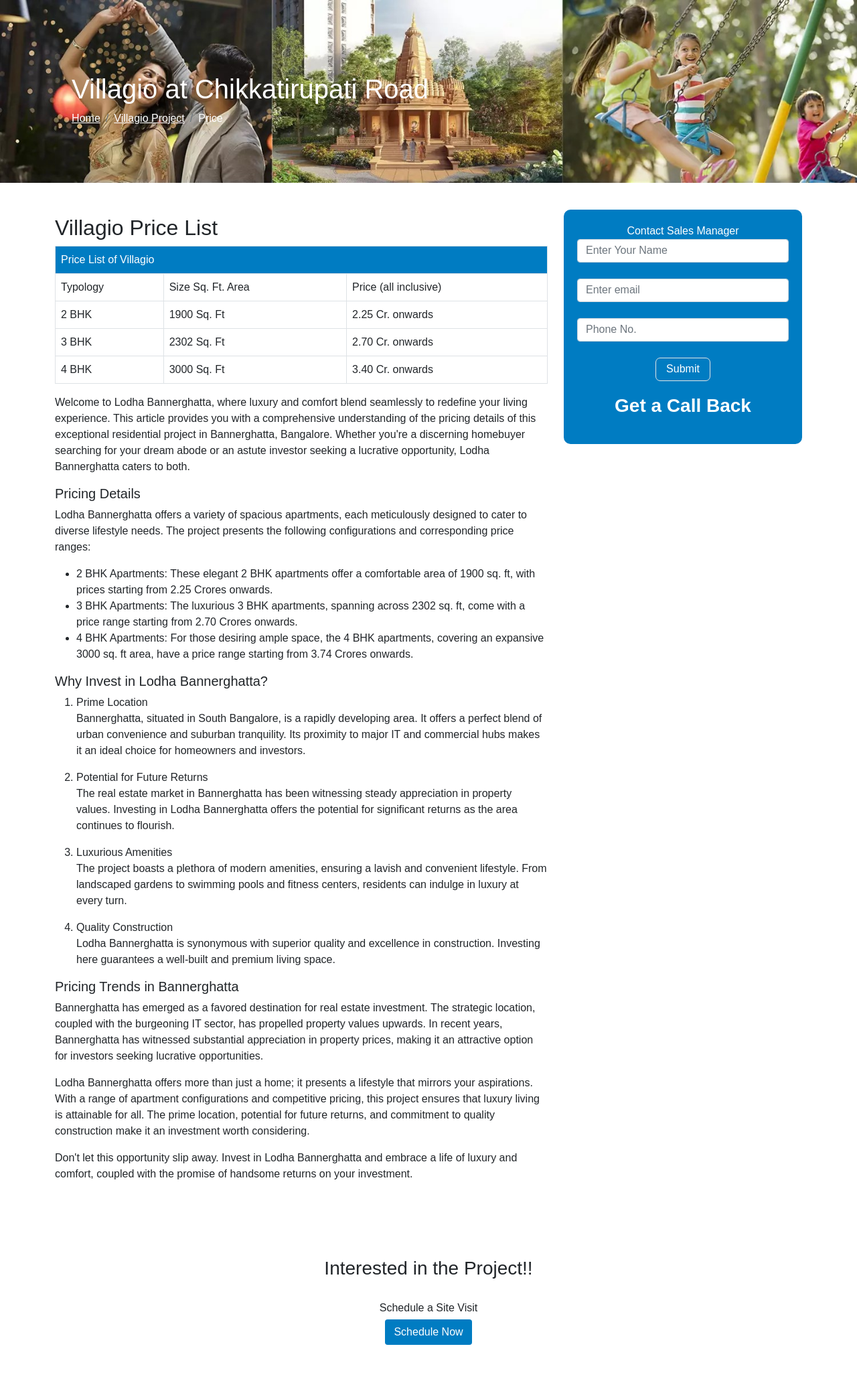
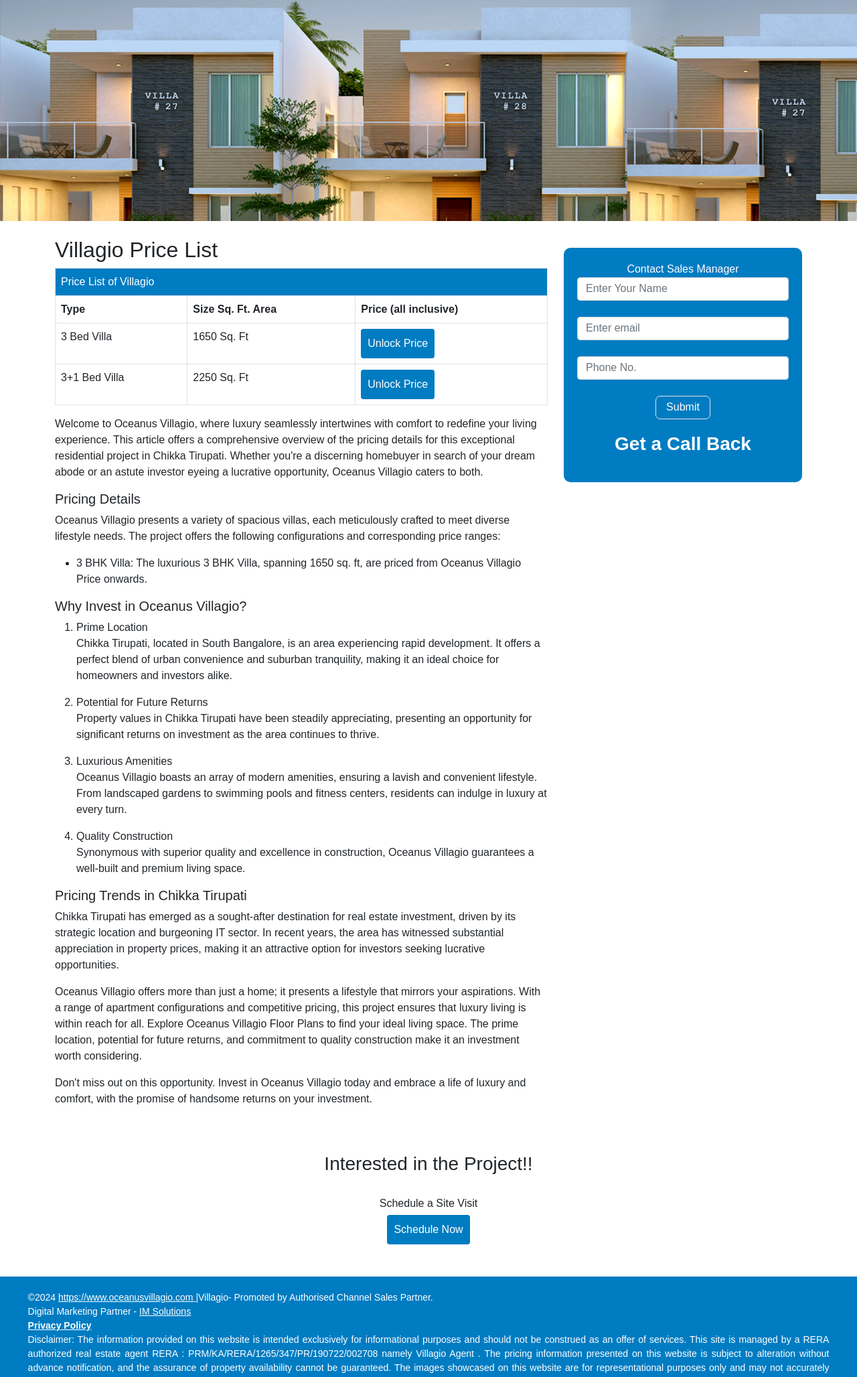
Before and after one commit to thilak-gowda/oceanusvillagio, a PHP site: page /price.html in a window 1280 px wide. Shown: the part 159-2215 px from the top of the page at 67% size. Run offline with PHP 8.4, Linux system fonts and the light colour scheme.

Commit message:
Add files via upload

```diff
--- a/price.html
+++ b/price.html
@@ -61,7 +61,7 @@
                     </li>
 
 
-                    <button class="brh-btn">Brochure</button>
+                    <button class="brh-btn"type="button" data-bs-toggle="modal" data-bs-target="#enquire_form_popup">Brochure</button>
                     <li class="nav-item nv-lst">
                         <img src="https://oceanuswhitemeadows.com/staging/images1/logo.png" alt=" Villagio logo "
                             title="Villagio logo" class="w-50">
@@ -74,16 +74,8 @@
     </header>
    <section>
     <div class="am-ban">
-    <img src="staging/images/ame/lodha-amen-img.jpg" alt="" class="w-100">
-    <div class="am-txt text-white"><h1>Villagio at Chikkatirupati Road</h1>
-        <nav>
-            <ol class="breadcrumb text-white">
-              <li class="breadcrumb-item"><a href="./" class="text-white">Home</a></li>
-              <!---<li class="breadcrumb-item"><a href=".././">Projects</a></li>--->
-              <li class="breadcrumb-item"><a href="./" class="text-white">Villagio Project</a></li>
-              <li class="breadcrumb-item " aria-current="page text-white">Price</li>
-            </ol>
-          </nav></div>
+    <img src="staging/images/price-page.jpg" alt="" class="w-100">
+
 </div>
    </section>
 
@@ -119,74 +111,67 @@
             </div>
           </div>
         </div>
-        <div class="col-lg-8 pt-5 pb-5">
+        <div class="col-lg-8 pt-4 pb-1">
             <h2>Villagio Price List</h2>
-            <table class="table table-bordered">
+            <table class="table table-bordered ">
                 <tbody>
                   <tr class="tb-cont">
                     <td class="topplan text-white" colspan="4">Price List of Villagio</td>
                   </tr>
                   <tr>
-                    <td rowspan="2">Typology</td>
-                    <td rowspan="2">Size Sq. Ft. Area</td>
-                    <td colspan="2">Price (all inclusive)</td>
+                    <td rowspan="2"><b>Type</b></td>
+                    <td rowspan="2"><b>Size Sq. Ft. Area</b></td>
+                    <td colspan="2"><b>Price (all inclusive)</b></td>
                   </tr>
                   <tr>
 
                   </tr>
                   <tr>
-                    <td>2 BHK</td>
-                    <td>1900 Sq. Ft</td>
-                    <td>2.25 Cr. onwards</td>
+                    <td>3 Bed Villa</td>
+                    <td>1650 Sq. Ft</td>
+                    <td><button type="button" class="btn sbtn" data-bs-toggle="modal" data-bs-target="#enquire_form_popup">Unlock Price</button></td>
                   </tr>
                   <tr>
-                    <td>3 BHK</td>
-                    <td>2302 Sq. Ft</td>
-                    <td>2.70 Cr. onwards</td>
+                    <td>3+1 Bed Villa</td>
+                    <td>2250 Sq. Ft</td>
+                    <td>
+                   <button type="button" class="btn sbtn" data-bs-toggle="modal" data-bs-target="#enquire_form_popup">Unlock Price</button></td>
                   </tr>
-                  <tr>
-                    <td>4 BHK</td>
-                    <td>3000 Sq. Ft</td>
-                    <td>3.40 Cr. onwards</td>
-                  </tr>
+
                 </tbody>
               </table>
 
-              <p>Welcome to Lodha Bannerghatta, where luxury and comfort blend seamlessly to redefine your living experience. This article provides you with a comprehensive understanding of the pricing details of this exceptional residential project in Bannerghatta, Bangalore. Whether you're a discerning homebuyer searching for your dream abode or an astute investor seeking a lucrative opportunity, Lodha Bannerghatta caters to both.</p>
+              <p>Welcome to Oceanus Villagio, where luxury seamlessly intertwines with comfort to redefine your living experience. This article offers a comprehensive overview of the pricing details for this exceptional residential project in Chikka Tirupati. Whether you're a discerning homebuyer in search of your dream abode or an astute investor eyeing a lucrative opportunity, Oceanus Villagio caters to both.</p>
 
               <h5>Pricing Details</h5>
-              <p>Lodha Bannerghatta offers a variety of spacious apartments, each meticulously designed to cater to diverse lifestyle needs. The project presents the following configurations and corresponding price ranges:</p>
+              <p>Oceanus Villagio presents a variety of spacious villas, each meticulously crafted to meet diverse lifestyle needs. The project offers the following configurations and corresponding price ranges:</p>
 
               <ul>
-                <li>2 BHK Apartments: These elegant 2 BHK apartments offer a comfortable area of 1900 sq. ft, with prices starting from 2.25 Crores onwards.</li>
-
-                <li>3 BHK Apartments: The luxurious 3 BHK apartments, spanning across 2302 sq. ft, come with a price range starting from 2.70 Crores onwards.</li>
-
-                <li>4 BHK Apartments: For those desiring ample space, the 4 BHK apartments, covering an expansive 3000 sq. ft area, have a price range starting from 3.74 Crores onwards.</li>
+                <li>3 BHK Villa: The luxurious 3 BHK Villa, spanning 1650 sq. ft, are priced from Oceanus Villagio Price onwards.</li>
               </ul>
 
-              <h5>Why Invest in Lodha Bannerghatta?</h5>
+              <h5>Why Invest in Oceanus Villagio?</h5>
 
               <ol>
                 <li>Prime Location</li>
-                <p>Bannerghatta, situated in South Bangalore, is a rapidly developing area. It offers a perfect blend of urban convenience and suburban tranquility. Its proximity to major IT and commercial hubs makes it an ideal choice for homeowners and investors.</p>
+                <p>Chikka Tirupati, located in South Bangalore, is an area experiencing rapid development. It offers a perfect blend of urban convenience and suburban tranquility, making it an ideal choice for homeowners and investors alike.</p>
 
                 <li>Potential for Future Returns</li>
-                <p>The real estate market in Bannerghatta has been witnessing steady appreciation in property values. Investing in Lodha Bannerghatta offers the potential for significant returns as the area continues to flourish.</p>
+                <p>Property values in Chikka Tirupati have been steadily appreciating, presenting an opportunity for significant returns on investment as the area continues to thrive.</p>
 
                 <li>Luxurious Amenities</li>
-                <p>The project boasts a plethora of modern amenities, ensuring a lavish and convenient lifestyle. From landscaped gardens to swimming pools and fitness centers, residents can indulge in luxury at every turn.</p>
+                <p>Oceanus Villagio boasts an array of modern amenities, ensuring a lavish and convenient lifestyle. From landscaped gardens to swimming pools and fitness centers, residents can indulge in luxury at every turn.</p>
 
                 <li>Quality Construction</li>
-                <p>Lodha Bannerghatta is synonymous with superior quality and excellence in construction. Investing here guarantees a well-built and premium living space.</p>
+                <p>Synonymous with superior quality and excellence in construction, Oceanus Villagio guarantees a well-built and premium living space.</p>
               </ol>
 
-              <h5>Pricing Trends in Bannerghatta</h5>
-              <p>Bannerghatta has emerged as a favored destination for real estate investment. The strategic location, coupled with the burgeoning IT sector, has propelled property values upwards. In recent years, Bannerghatta has witnessed substantial appreciation in property prices, making it an attractive option for investors seeking lucrative opportunities.</p>
+              <h5>Pricing Trends in Chikka Tirupati</h5>
+              <p>Chikka Tirupati has emerged as a sought-after destination for real estate investment, driven by its strategic location and burgeoning IT sector. In recent years, the area has witnessed substantial appreciation in property prices, making it an attractive option for investors seeking lucrative opportunities.</p>
 
-              <p>Lodha Bannerghatta offers more than just a home; it presents a lifestyle that mirrors your aspirations. With a range of apartment configurations and competitive pricing, this project ensures that luxury living is attainable for all. The prime location, potential for future returns, and commitment to quality construction make it an investment worth considering.</p>
+              <p>Oceanus Villagio offers more than just a home; it presents a lifestyle that mirrors your aspirations. With a range of apartment configurations and competitive pricing, this project ensures that luxury living is within reach for all. Explore Oceanus Villagio Floor Plans to find your ideal living space. The prime location, potential for future returns, and commitment to quality construction make it an investment worth considering.</p>
 
-              <p>Don't let this opportunity slip away. Invest in Lodha Bannerghatta and embrace a life of luxury and comfort, coupled with the promise of handsome returns on your investment.</p>
+              <p>Don't miss out on this opportunity. Invest in Oceanus Villagio today and embrace a life of luxury and comfort, with the promise of handsome returns on your investment.</p>
 
 
 
@@ -203,7 +188,7 @@
 
       <div class="">
         <div class="h6 font-weight-bold">Schedule a Site Visit</div>
-        <button type="button" class="btn sbtn" data-toggle="modal" data-target="#modalSchedule" >Schedule&nbsp;Now</button>
+        <button type="button" class="btn sbtn" data-bs-toggle="modal" data-bs-target="#enquire_form_popup">Schedule&nbsp;Now</button>
       </div>
     </div>
   </section>
@@ -248,6 +233,35 @@
         visiting our website.
 
     </p>
+    <div class="modal fade" id="enquire_form_popup" tabindex="-1" aria-labelledby="exampleModalLabel"
+    aria-hidden="true">
+    <div class="modal-dialog">
+        <div class="modal-content" id="popupform">
+            <div class="modal-header bg-dark">
+                <h5 class="modal-title text-white" id="exampleModalLabel" style="padding-left:33% ;">
+                    ENQUIRE NOW
+                </h5>
+                <button type="button" class="btn-close bg-light" data-bs-dismiss="modal"
+                    aria-label="Close"></button>
+            </div>
+            <div class="modal-body">
+                <div class=" pb-0">
+                    <div id="note3"></div>
+                    <form id="popup-form">
+                        <div class="text-center pb-3 px-2 rounded-2">
+                            <input type="text" class="form-control mt-3 py-2" name="name" placeholder="Name">
+                            <input type="text" class="form-control mt-3 py-2" name="phone" placeholder="Phone">
+                            <input type="email" class="form-control mt-3 py-2" name="email" placeholder="Email">
+                            <textarea name="message" cols="30" rows="2" placeholder="Message" class="form-control mt-3 py-2"></textarea>
+                            <button type="submit" id="popup-button" class="btn text-light border-white mt-3 w-50"  style="background-color: #007cc2;">Submit</button>
+                        </div>
+                    </form>
+                </div>
+            </div>
+        </div>
+    </div>
+</div>
+
 </div>
     <script src="https://cdn.jsdelivr.net/npm/@popperjs/core@2.11.8/dist/umd/popper.min.js" integrity="sha384-I7E8VVD/ismYTF4hNIPjVp/Zjvgyol6VFvRkX/vR+Vc4jQkC+hVqc2pM8ODewa9r" crossorigin="anonymous"></script>
 <script src="https://cdn.jsdelivr.net/npm/bootstrap@5.3.3/dist/js/bootstrap.min.js" integrity="sha384-0pUGZvbkm6XF6gxjEnlmuGrJXVbNuzT9qBBavbLwCsOGabYfZo0T0to5eqruptLy" crossorigin="anonymous"></script>
--- a/staging/style.css
+++ b/staging/style.css
@@ -426,6 +426,8 @@ header {
 .sbtn {
     background-color: #007cc2;
     color: white;
+    border: none;
+    padding: 10px;
 }
 .brh-btn{
     background-color:#007cc2 ;
@@ -926,3 +928,17 @@ input {
 .dr-bld{
     font-weight: 700;
 }
+.pn-bg{
+    background-color:#007cc2;
+    padding: 5px;
+}
+.im-wd{
+    width: 4%;
+}
+.ov-btn {
+    background-color: white;
+    color: black;
+    border: none;
+    border-radius: 10px;
+    padding: 10px;
+}
```
Also changed, not shown: amenities.html (+70 -40 lines), floorplan.html (+41 -33 lines), index.html (+135 -53 lines), location.html (+40 -20 lines), masterplan.html (+40 -58 lines), staging/images/amenites-page.jpg (added), staging/images/floorplan-page.jpg (added), staging/images/icons8-checkbox-48.png (added), staging/images/price-page.jpg (added).
